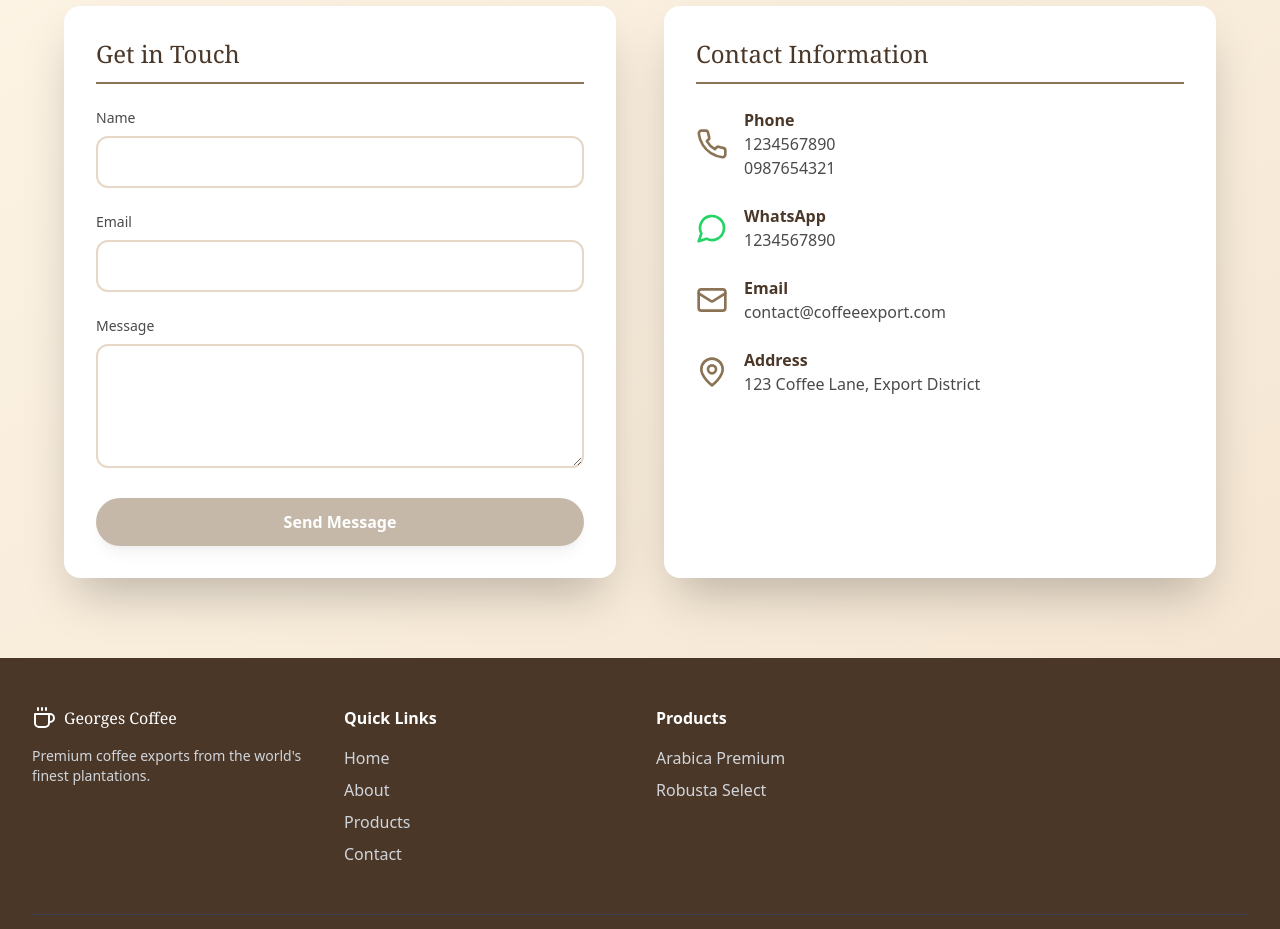
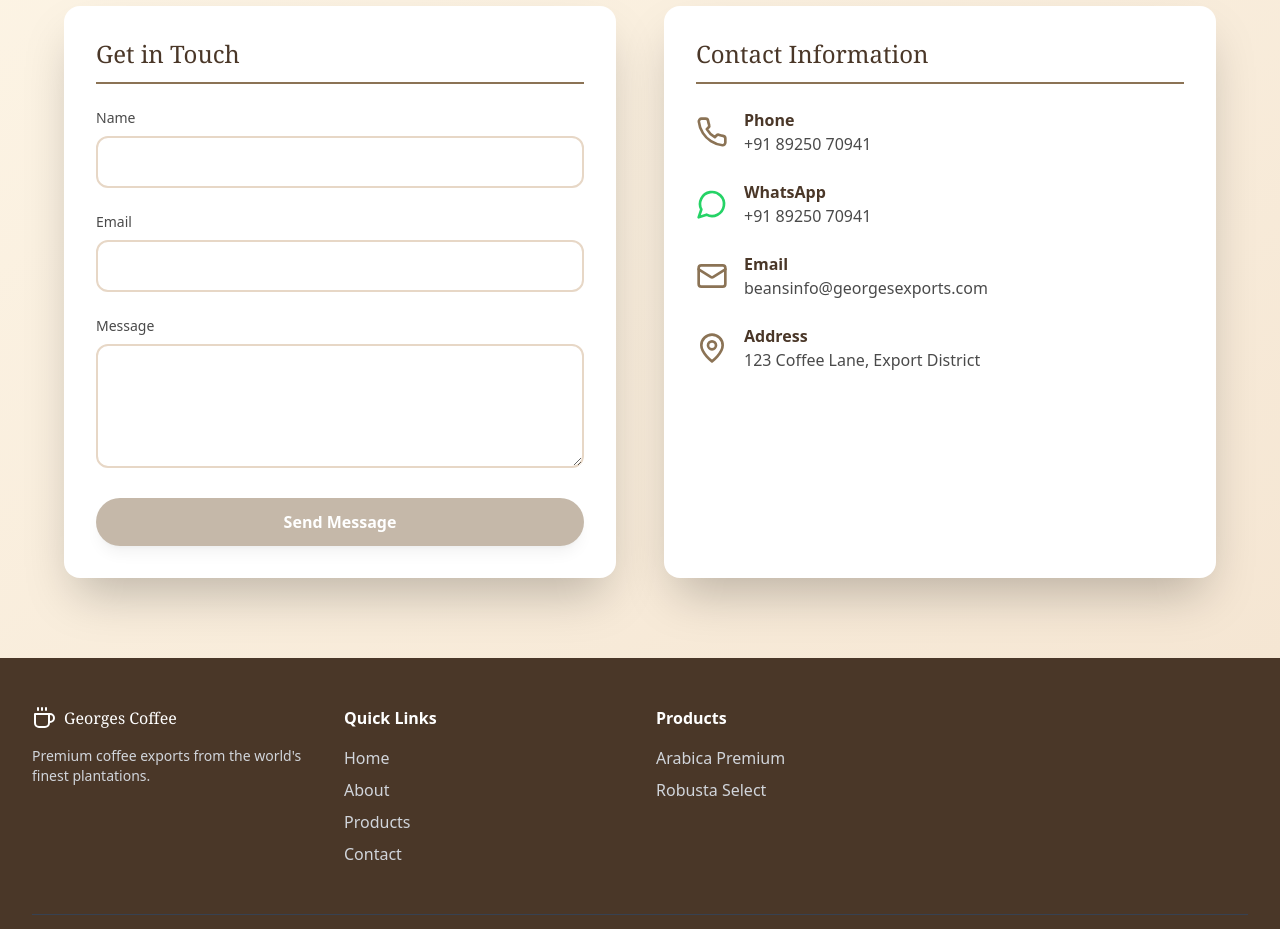
Before and after one commit to Anudepp/Cabinet-of-Coffee-Affairs, a React (Vite) app: page / in a window 1280 px wide. Shown: the part 2880-3809 px from the top of the page. Built offline with nearby package versions, Linux system fonts and the light colour scheme.

Commit message:
Contact information update

```diff
--- a/src/components/Contact.tsx
+++ b/src/components/Contact.tsx
@@ -152,22 +152,25 @@ export default function Contact() {
                   <Phone className="w-8 h-8 text-[#8B7355] flex-shrink-0" />
                   <div>
                     <h4 className="font-bold text-[#4A3728]">Phone</h4>
-                    <p className="text-[#4A4A4A]">1234567890</p>
-                    <p className="text-[#4A4A4A]">0987654321</p>
+                    <p className="text-[#4A4A4A]">+91 89250 70941
+</p>
+
                   </div>
                 </div>
                 <div className="flex items-center space-x-4">
                   <MessageCircle className="w-8 h-8 text-[#25D366] flex-shrink-0" />
                   <div>
                     <h4 className="font-bold text-[#4A3728]">WhatsApp</h4>
-                    <p className="text-[#4A4A4A]">1234567890</p>
+                    <p className="text-[#4A4A4A]"> +91 89250 70941
+</p>
                   </div>
                 </div>
                 <div className="flex items-center space-x-4">
                   <Mail className="w-8 h-8 text-[#8B7355] flex-shrink-0" />
                   <div>
                     <h4 className="font-bold text-[#4A3728]">Email</h4>
-                    <p className="text-[#4A4A4A]">contact@coffeeexport.com</p>
+                    <p className="text-[#4A4A4A]">beansinfo@georgesexports.com
+</p>
                   </div>
                 </div>
                 <div className="flex items-center space-x-4">
```
